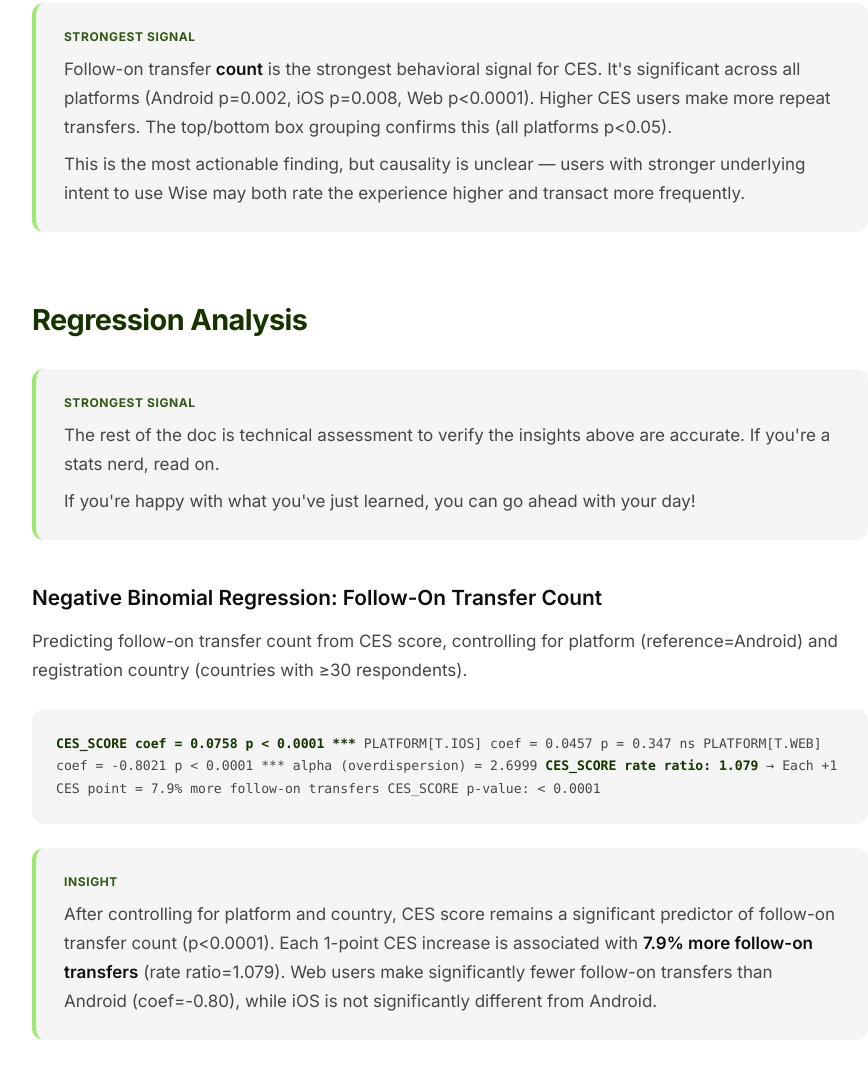
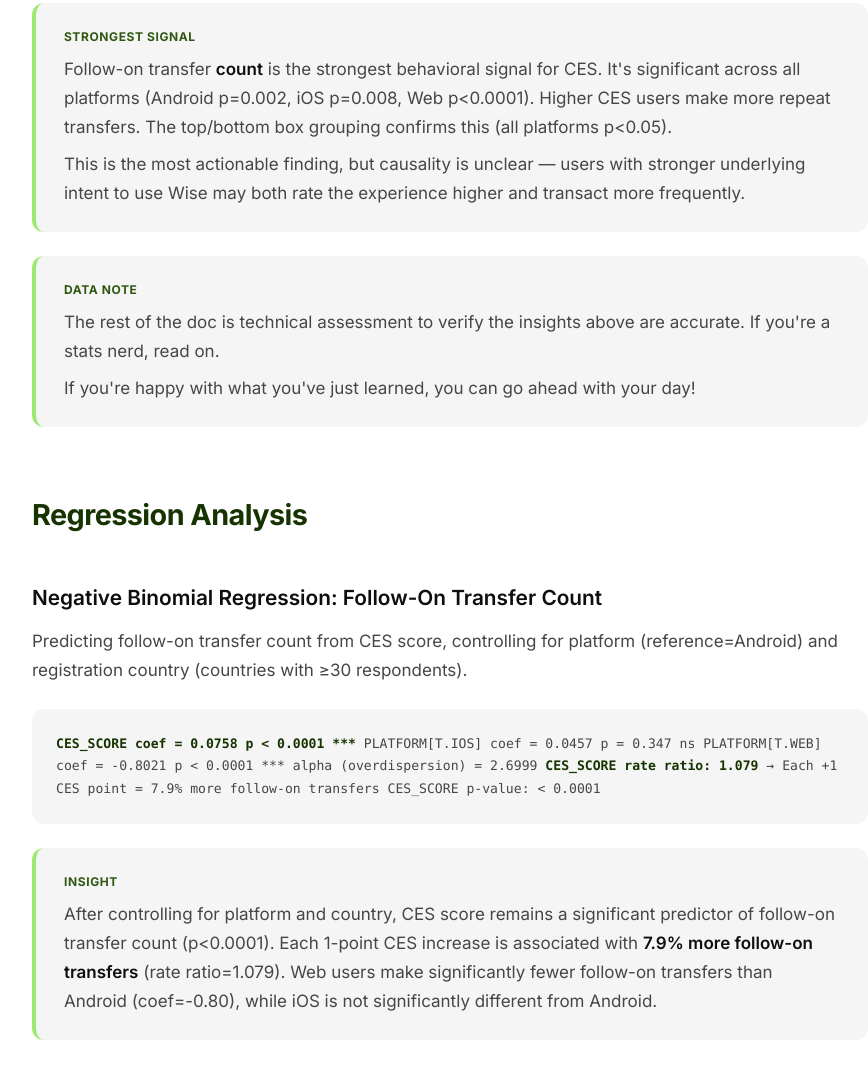
Before and after one commit to bcarroll-wise/Consumer-CES-and-Follow-On-Behavior, a plain HTML site: page index.html in a window 1280 px wide. Shown: the part 9014-10091 px from the top of the page, without its empty margins (190-1058 px from the left). Drawn offline with Linux system fonts and the light colour scheme.

Commit message:
Update index.html

```diff
--- a/index.html
+++ b/index.html
@@ -540,12 +540,14 @@ Tertile split:
 </div>
 
 <!-- ============================================================ -->
-<h2>Regression Analysis</h2>
 <div class="insight">
-    <div class="label">Strongest signal</div>
+    <div class="label">Data Note</div>
     <p>The rest of the doc is technical assessment to verify the insights above are accurate. If you're a stats nerd, read on.</p>
     <p> If you're happy with what you've just learned, you can go ahead with your day!</p>
 </div>
+
+<h2>Regression Analysis</h2>
+
 <h3>Negative Binomial Regression: Follow-On Transfer Count</h3>
 
 <p>Predicting follow-on transfer count from CES score, controlling for platform (reference=Android) and registration country (countries with &ge;30 respondents).</p>
```
